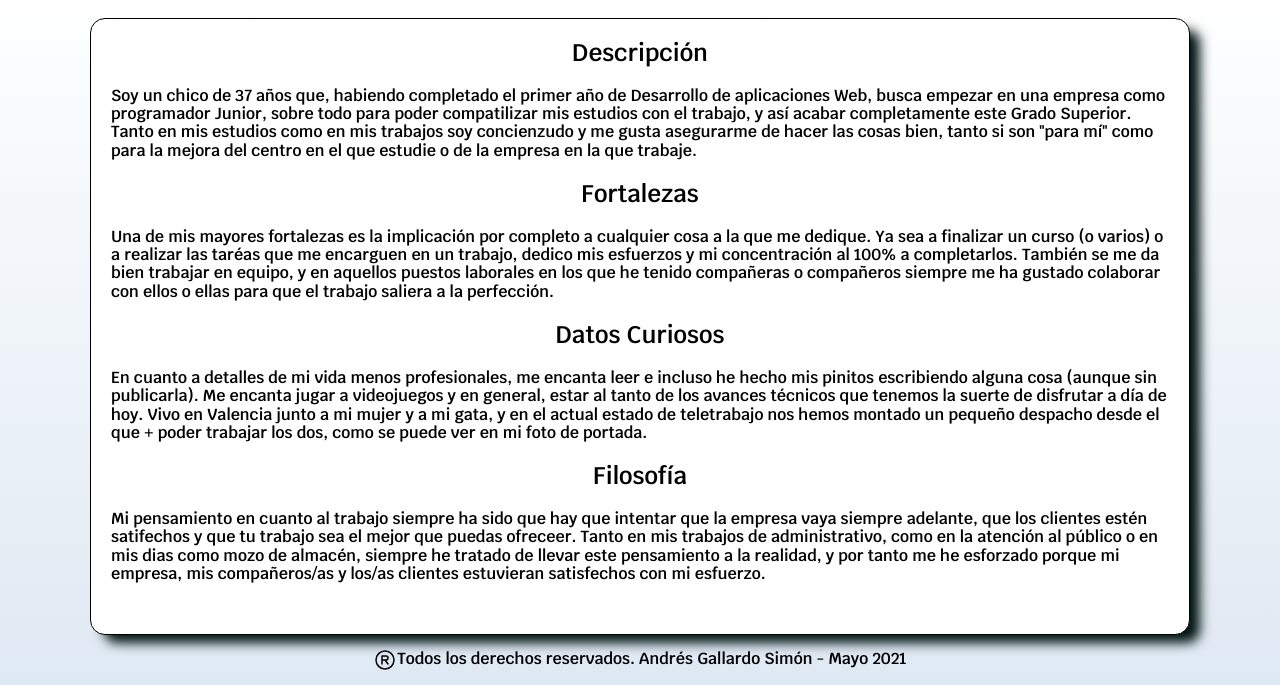
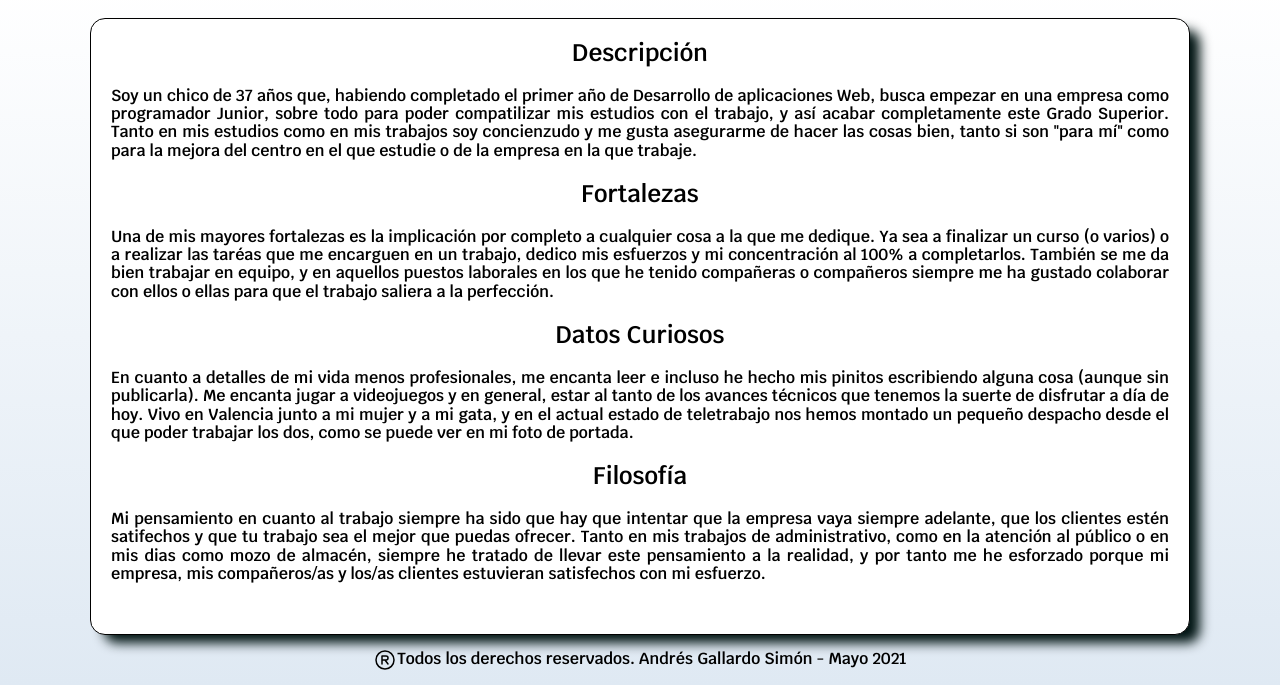
Before and after one commit to Alderan7/curriculum, a plain HTML site: page sobremi.html in a window 1280 px wide. Shown: the part 712-1397 px from the top of the page. Drawn offline with Linux system fonts and the light colour scheme.

Commit message:
Curriculum - Actualizacion4

```diff
--- a/css/estilos.css
+++ b/css/estilos.css
@@ -848,3 +848,7 @@ footer, footer p{
     text-transform: uppercase;
     font-weight:700;
 }
+
+.justificado{
+    text-align: justify;
+}
--- a/sobremi.html
+++ b/sobremi.html
@@ -49,28 +49,27 @@
     <main>
         <div>
             <h2>Descripción</h2>
-            <p>Soy un chico de 37 años que, habiendo completado el primer año de Desarrollo de aplicaciones Web, busca empezar en una empresa como programador Junior, sobre todo para poder compatilizar mis
+            <p class="justificado">Soy un chico de 37 años que, habiendo completado el primer año de Desarrollo de aplicaciones Web, busca empezar en una empresa como programador Junior, sobre todo para poder compatilizar mis
                 estudios con el trabajo, y así acabar completamente este Grado Superior. Tanto en mis estudios como en mis trabajos soy concienzudo y me gusta asegurarme de hacer las cosas bien, tanto si son "para mí"
                 como para la mejora del centro en el que estudie o de la empresa en la que trabaje.
             </p>
         </div>
         <div>
             <h2>Fortalezas</h2>
-            <p>Una de mis mayores fortalezas es la implicación por completo a cualquier cosa a la que me dedique. Ya sea a finalizar un curso (o varios) o a realizar las taréas que me encarguen en un trabajo,
+            <p class="justificado">Una de mis mayores fortalezas es la implicación por completo a cualquier cosa a la que me dedique. Ya sea a finalizar un curso (o varios) o a realizar las taréas que me encarguen en un trabajo,
                 dedico mis esfuerzos y mi concentración al 100% a completarlos. También se me da bien trabajar en equipo, y en aquellos puestos laborales en los que he tenido compañeras o compañeros siempre me
                 ha gustado colaborar con ellos o ellas para que el trabajo saliera a la perfección.
             </p>
         </div>
         <div>
             <h2>Datos Curiosos</h2>
-            <p>En cuanto a detalles de mi vida menos profesionales, me encanta leer e incluso he hecho mis pinitos escribiendo alguna cosa (aunque sin publicarla). Me encanta jugar a videojuegos y en general, estar al tanto de los
-                avances técnicos que tenemos la suerte de disfrutar a día de hoy. Vivo en Valencia junto a mi mujer y a mi gata, y en el actual estado de teletrabajo nos hemos montado un pequeño despacho desde el que +
-                poder trabajar los dos, como se puede ver en mi foto de portada.
+            <p class="justificado">En cuanto a detalles de mi vida menos profesionales, me encanta leer e incluso he hecho mis pinitos escribiendo alguna cosa (aunque sin publicarla). Me encanta jugar a videojuegos y en general, estar al tanto de los
+                avances técnicos que tenemos la suerte de disfrutar a día de hoy. Vivo en Valencia junto a mi mujer y a mi gata, y en el actual estado de teletrabajo nos hemos montado un pequeño despacho desde el que poder trabajar los dos, como se puede ver en mi foto de portada.
             </p>
         </div>
         <div>
             <h2>Filosofía</h2>
-            <p>Mi pensamiento en cuanto al trabajo siempre ha sido que hay que intentar que la empresa vaya siempre adelante, que los clientes estén satifechos y que tu trabajo sea el mejor que puedas ofreceer.
+            <p class="justificado">Mi pensamiento en cuanto al trabajo siempre ha sido que hay que intentar que la empresa vaya siempre adelante, que los clientes estén satifechos y que tu trabajo sea el mejor que puedas ofrecer.
                 Tanto en mis trabajos de administrativo, como en la atención al público o en mis dias como mozo de almacén, siempre he tratado de llevar este pensamiento a la realidad, y por tanto me he esforzado
                 porque mi empresa, mis compañeros/as y los/as clientes estuvieran satisfechos con mi esfuerzo.
             </p>
```
Also changed, not shown: cv.html (+3 -3 lines).
